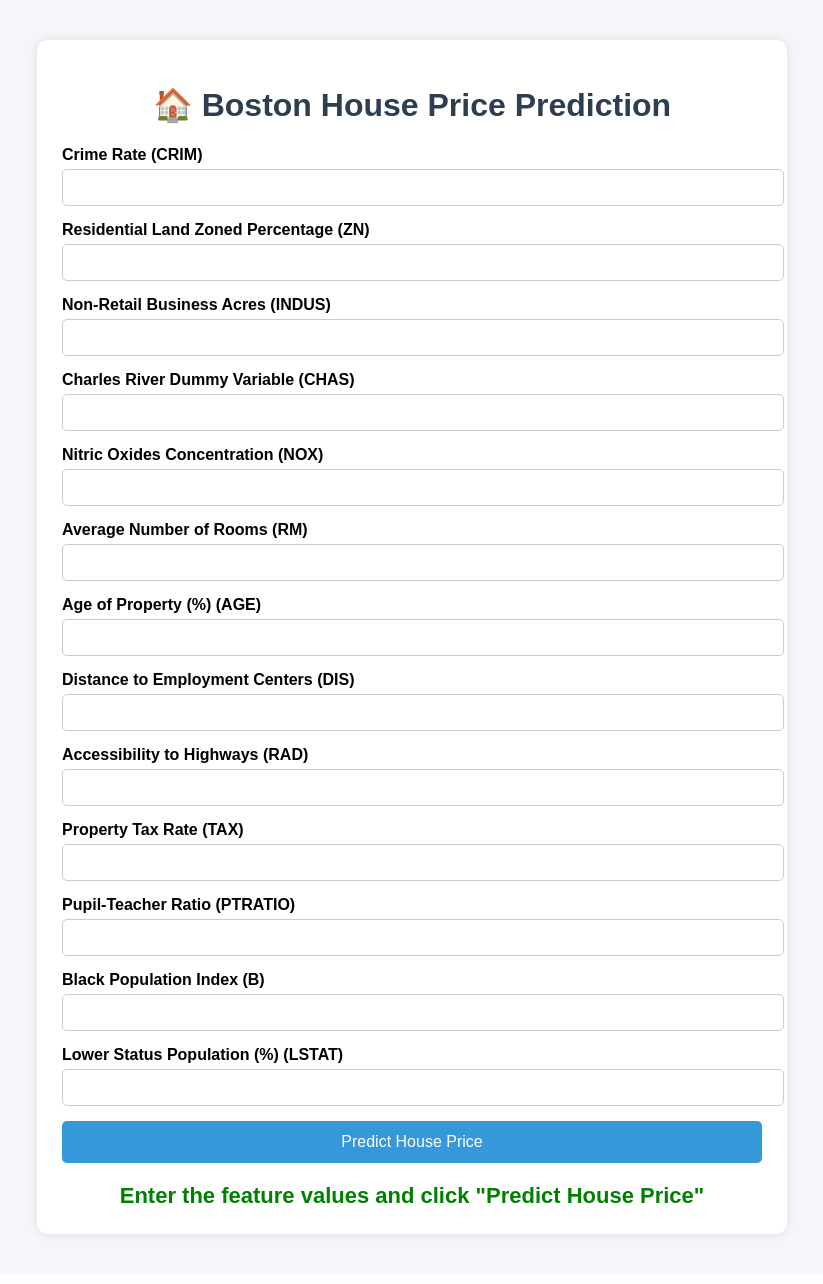
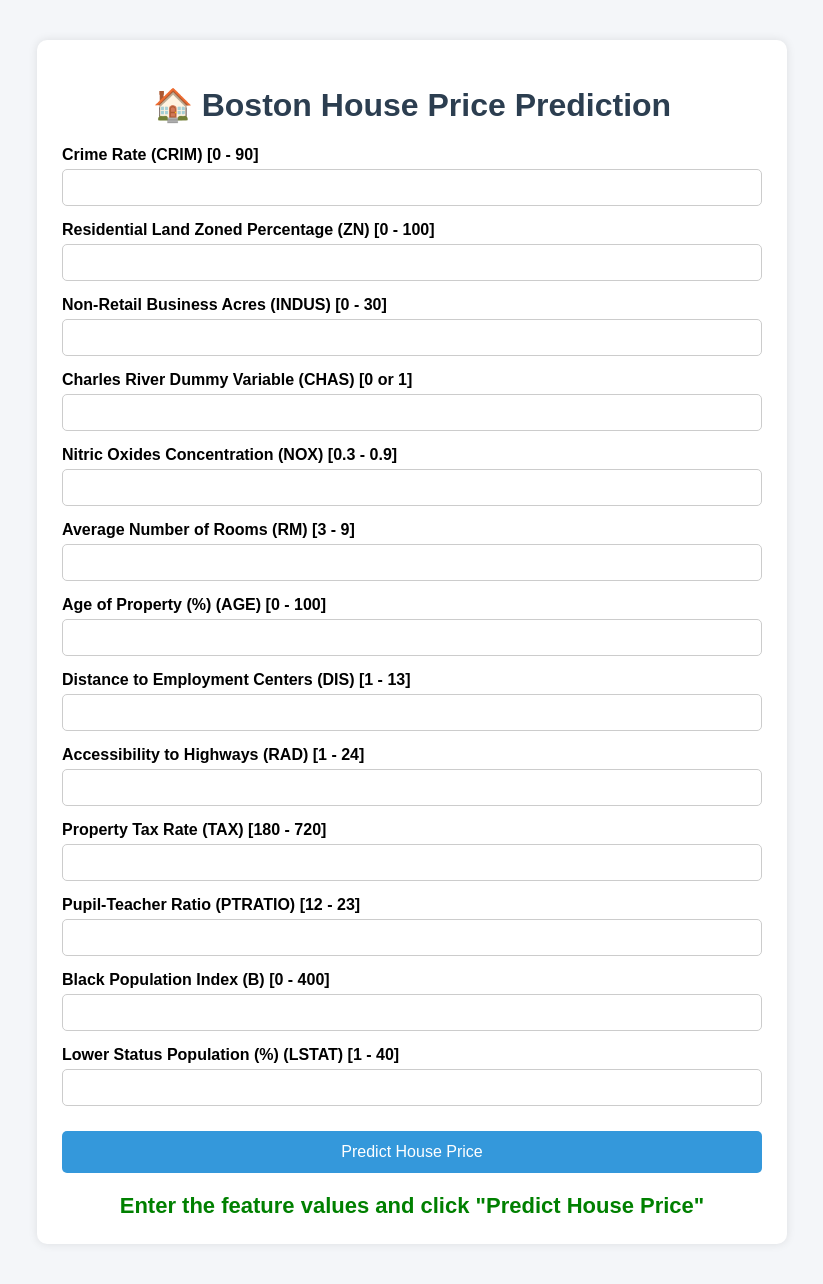
Before and after one commit to ankit-akash/bostonhousepricing, a Flask app: page / in a window 1280 px wide. Shown: the whole page, without its empty margins (228-1051 px from the left). Before the commit the page ends 1239 px from the top, so only its background shows below. Run offline with Flask 3, Linux system fonts and the light colour scheme; parts of the project's set-up code (start-up, migrations or seed data) failed here and were passed over.

Commit message:
Updated the App.py file and home.html file

```diff
--- a/app.py
+++ b/app.py
@@ -16,36 +16,41 @@ def home():
 # For HTML form submission
 @app.route('/predict', methods=['POST'])
 def predict():
-
     data = [float(x) for x in request.form.values()]
-
     final_input = np.array(data).reshape(1, -1)
-
     scaled_data = scalar.transform(final_input)
 
     prediction = regmodel.predict(scaled_data)
 
-    output = round(prediction[0], 2)
+    # 1. Extract the raw prediction value
+    raw_output = prediction[0]
+
+    # 2. Multiply by 20 to scale it up to realistic modern prices (e.g., $23.26 becomes $465.20k)
+    modern_output = prediction[0] * 20
+
+    # 3. Use max() to ensure the output is not negative, and round to 2 decimal places
+    output = round(max(0.0, float(modern_output)), 2)
 
     return render_template(
         "home.html",
-        prediction_text="The House price prediction is {}".format(output)
+        prediction_text="The House price prediction is ${}k".format(output)
     )
+
 
 
 # For Postman / API testing
 @app.route('/predict_api', methods=['POST'])
 def predict_api():
-
     data = request.json['data']
-
     final_input = np.array(list(data.values())).reshape(1, -1)
-
     scaled_data = scalar.transform(final_input)
 
-    output = regmodel.predict(scaled_data)
+    prediction = regmodel.predict(scaled_data)
 
-    return jsonify(float(output[0]))
+    # Use max() to clip negative values to 0 for the API response
+    output = max(0.0, float(prediction[0]))
+
+    return jsonify(output)
 
 
 if __name__ == "__main__":
--- a/templates/home.html
+++ b/templates/home.html
@@ -38,6 +38,7 @@
         padding: 10px;
         border: 1px solid #ccc;
         border-radius: 5px;
+        box-sizing: border-box; /* Ensures padding doesn't affect width */
       }
 
       button {
@@ -49,6 +50,7 @@
         border-radius: 5px;
         font-size: 16px;
         cursor: pointer;
+        margin-top: 10px;
       }
 
       button:hover {
@@ -71,68 +73,124 @@
 
       <form action="{{ url_for('predict') }}" method="post">
         <div class="form-group">
-          <label>Crime Rate (CRIM)</label>
-          <input type="text" name="CRIM" required />
+          <label>Crime Rate (CRIM) [0 - 90]</label>
+          <input
+            type="number"
+            step="any"
+            min="0"
+            max="90"
+            name="CRIM"
+            required
+          />
         </div>
 
         <div class="form-group">
-          <label>Residential Land Zoned Percentage (ZN)</label>
-          <input type="text" name="ZN" required />
+          <label>Residential Land Zoned Percentage (ZN) [0 - 100]</label>
+          <input
+            type="number"
+            step="any"
+            min="0"
+            max="100"
+            name="ZN"
+            required
+          />
         </div>
 
         <div class="form-group">
-          <label>Non-Retail Business Acres (INDUS)</label>
-          <input type="text" name="INDUS" required />
+          <label>Non-Retail Business Acres (INDUS) [0 - 30]</label>
+          <input
+            type="number"
+            step="any"
+            min="0"
+            max="30"
+            name="INDUS"
+            required
+          />
         </div>
 
         <div class="form-group">
-          <label>Charles River Dummy Variable (CHAS)</label>
-          <input type="text" name="CHAS" required />
+          <label>Charles River Dummy Variable (CHAS) [0 or 1]</label>
+          <input type="number" min="0" max="1" name="CHAS" required />
         </div>
 
         <div class="form-group">
-          <label>Nitric Oxides Concentration (NOX)</label>
-          <input type="text" name="NOX" required />
+          <label>Nitric Oxides Concentration (NOX) [0.3 - 0.9]</label>
+          <input
+            type="number"
+            step="any"
+            min="0.3"
+            max="0.9"
+            name="NOX"
+            required
+          />
         </div>
 
         <div class="form-group">
-          <label>Average Number of Rooms (RM)</label>
-          <input type="text" name="RM" required />
+          <label>Average Number of Rooms (RM) [3 - 9]</label>
+          <input type="number" step="any" min="3" max="9" name="RM" required />
         </div>
 
         <div class="form-group">
-          <label>Age of Property (%) (AGE)</label>
-          <input type="text" name="AGE" required />
+          <label>Age of Property (%) (AGE) [0 - 100]</label>
+          <input
+            type="number"
+            step="any"
+            min="0"
+            max="100"
+            name="AGE"
+            required
+          />
         </div>
 
         <div class="form-group">
-          <label>Distance to Employment Centers (DIS)</label>
-          <input type="text" name="DIS" required />
+          <label>Distance to Employment Centers (DIS) [1 - 13]</label>
+          <input
+            type="number"
+            step="any"
+            min="1"
+            max="13"
+            name="DIS"
+            required
+          />
         </div>
 
         <div class="form-group">
-          <label>Accessibility to Highways (RAD)</label>
-          <input type="text" name="RAD" required />
+          <label>Accessibility to Highways (RAD) [1 - 24]</label>
+          <input type="number" min="1" max="24" name="RAD" required />
         </div>
 
         <div class="form-group">
-          <label>Property Tax Rate (TAX)</label>
-          <input type="text" name="TAX" required />
+          <label>Property Tax Rate (TAX) [180 - 720]</label>
+          <input type="number" min="180" max="720" name="TAX" required />
         </div>
 
         <div class="form-group">
-          <label>Pupil-Teacher Ratio (PTRATIO)</label>
-          <input type="text" name="PTRATIO" required />
+          <label>Pupil-Teacher Ratio (PTRATIO) [12 - 23]</label>
+          <input
+            type="number"
+            step="any"
+            min="12"
+            max="23"
+            name="PTRATIO"
+            required
+          />
         </div>
 
         <div class="form-group">
-          <label>Black Population Index (B)</label>
-          <input type="text" name="B" required />
+          <label>Black Population Index (B) [0 - 400]</label>
+          <input type="number" step="any" min="0" max="400" name="B" required />
         </div>
 
         <div class="form-group">
-          <label>Lower Status Population (%) (LSTAT)</label>
-          <input type="text" name="LSTAT" required />
+          <label>Lower Status Population (%) (LSTAT) [1 - 40]</label>
+          <input
+            type="number"
+            step="any"
+            min="1"
+            max="40"
+            name="LSTAT"
+            required
+          />
         </div>
 
         <button type="submit">Predict House Price</button>
```
